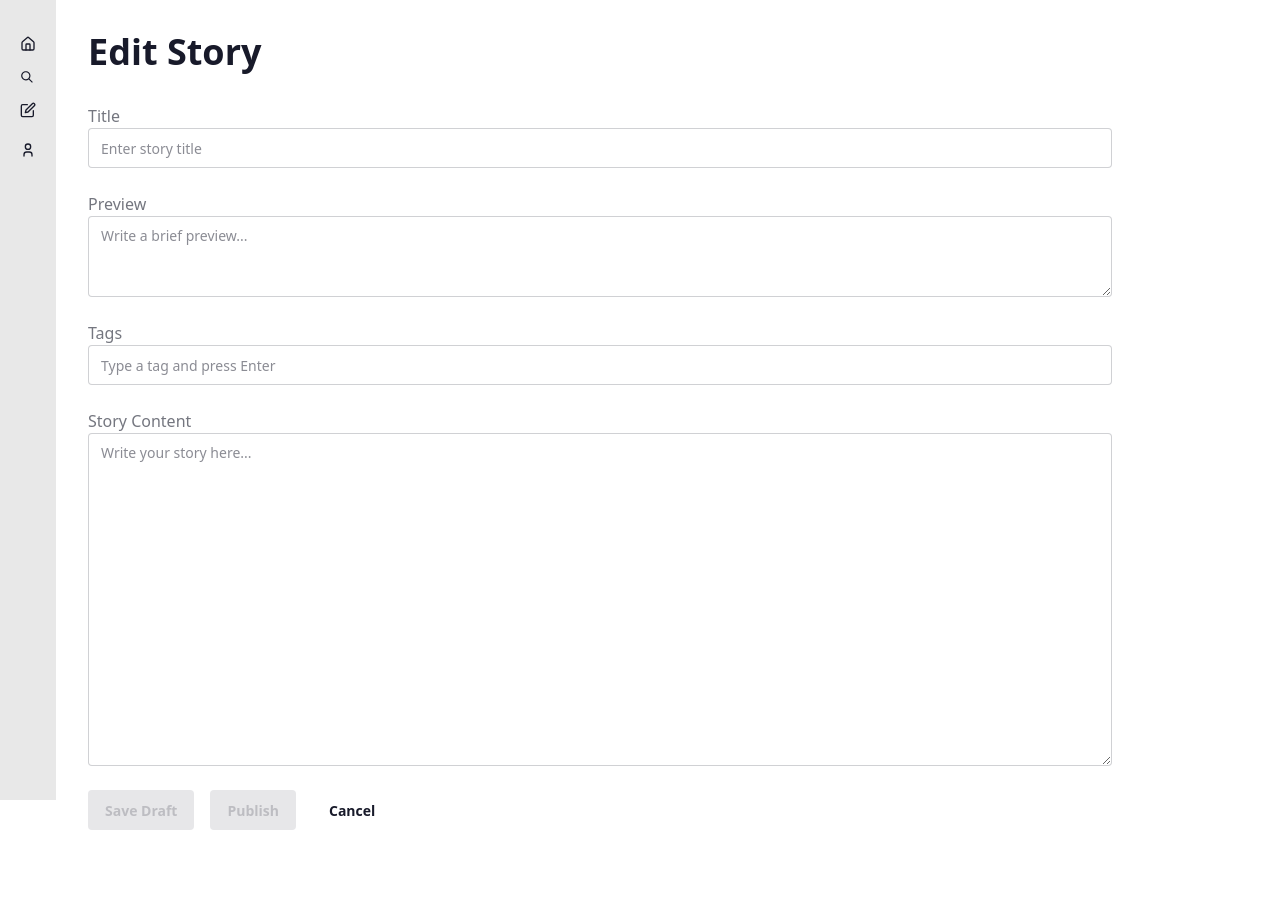
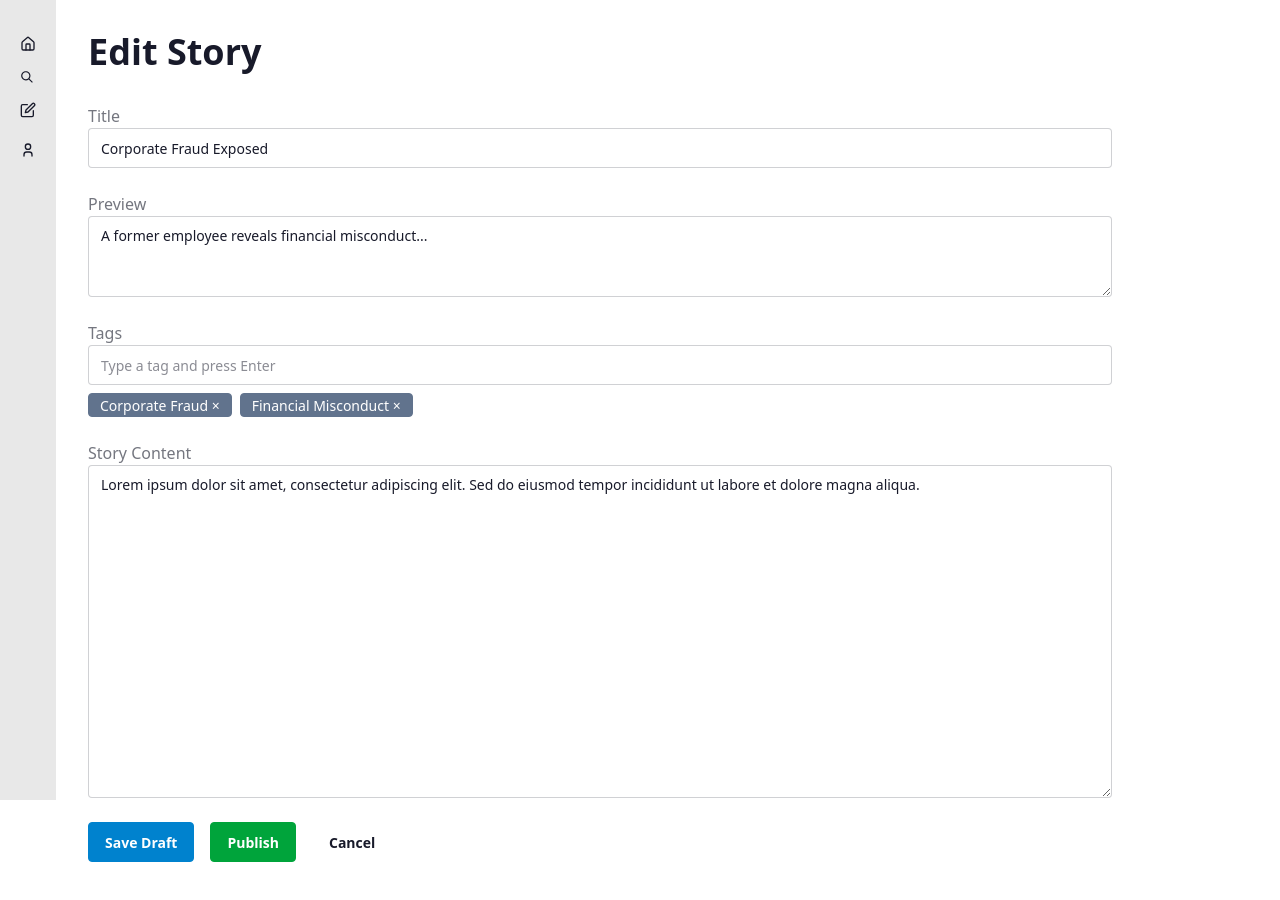
Before and after one commit to dbuser03/distributed-systems-project, a React (Vite) app in the folder src/project_frontend/: page /story-editor/1 in a window 1280 px wide. Shown: the top 900 px of the page. Before the commit the page ends 878 px from the top, so only its background shows below. Built offline with nearby package versions, Linux system fonts and the light colour scheme.

Commit message:
feat(editor): implement story loading in StoryEditorPage and update Story type to require tags

```diff
--- a/src/project_frontend/src/pages/StoryEditorPage.tsx
+++ b/src/project_frontend/src/pages/StoryEditorPage.tsx
@@ -1,5 +1,7 @@
 import React, { useState, useEffect } from "react";
 import { useNavigate, useParams } from "react-router-dom";
+import { mockStories } from "../hooks";
+import { Story } from "../types";
 
 function StoryEditorPage() {
   const navigate = useNavigate();
@@ -11,6 +13,23 @@ function StoryEditorPage() {
     tags: [] as string[],
     tagInput: "",
   });
+
+  useEffect(() => {
+    if (!id) return;
+
+    const story: Story | undefined = mockStories.find(
+      (story: Story) => story.id === id
+    );
+    if (!story) return;
+
+    setFormData({
+      title: story.title,
+      preview: story.preview,
+      text: story.text,
+      tags: story.tags,
+      tagInput: "",
+    });
+  }, [id]);
 
   const handleAddTag = (e: React.KeyboardEvent<HTMLInputElement>) => {
     if (e.key === "Enter" && formData.tagInput.trim()) {
--- a/src/project_frontend/src/types/StoryTypes.tsx
+++ b/src/project_frontend/src/types/StoryTypes.tsx
@@ -6,5 +6,5 @@ export type Story = {
   publishedAt: string | null;
   publisherId: string;
   //   SIC or GICS codes ??? https://www.naics.com/search/
-  tags?: string[];
+  tags: string[];
 };
```
